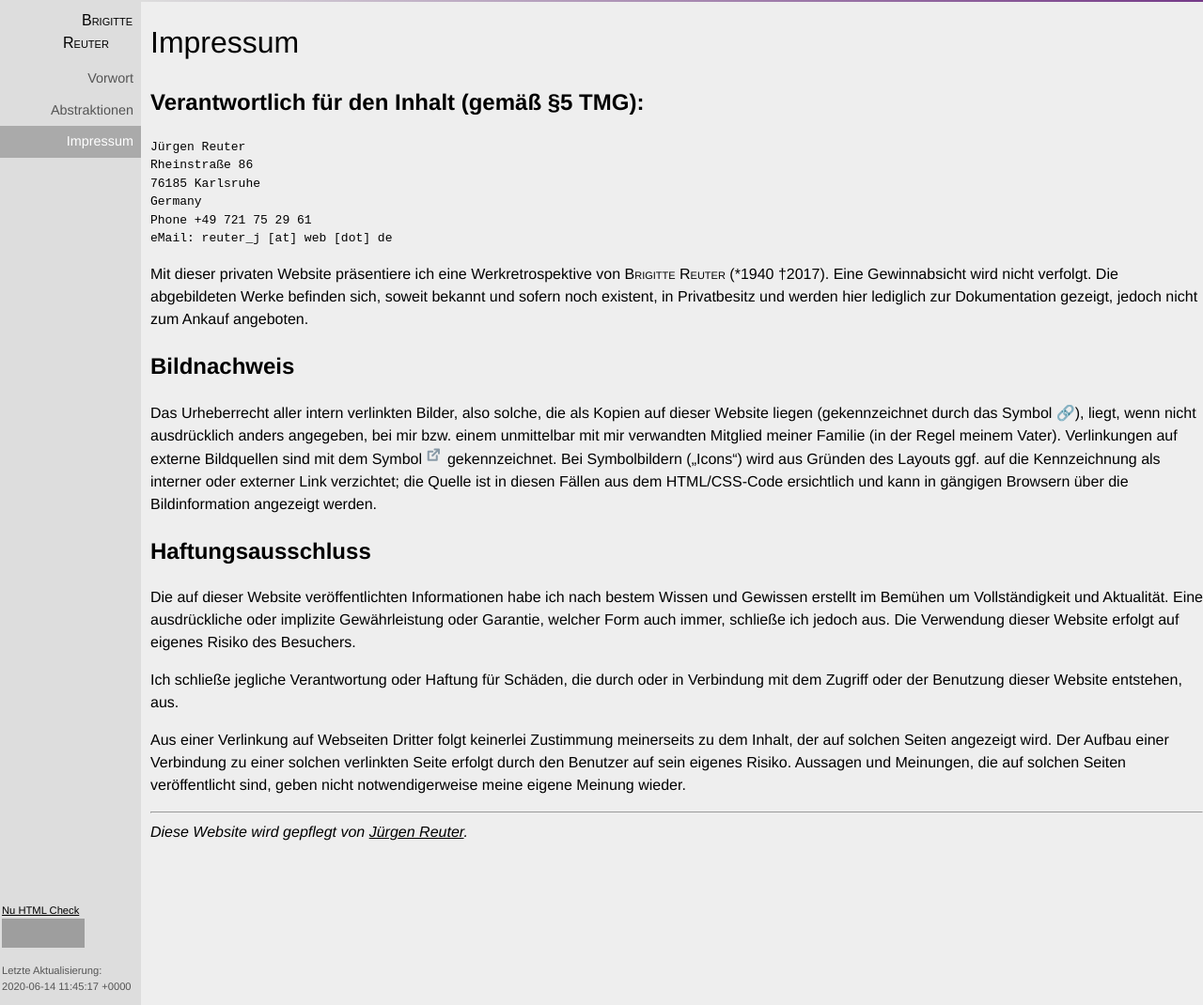
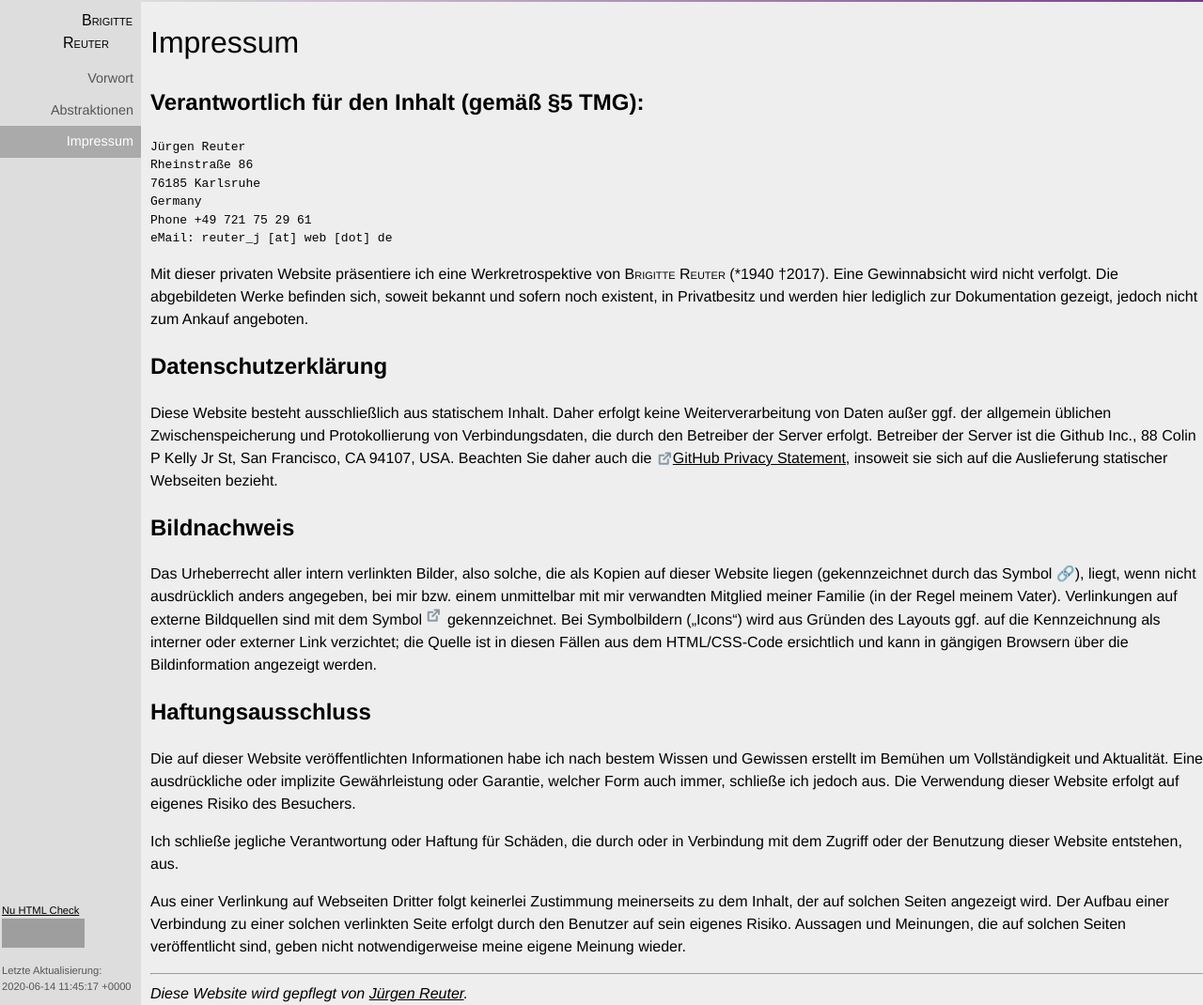
Before and after one commit to soundpaint/katalog-brigitte, a Jekyll site: the page built from docs/de/imprint.md, in a window 1280 px wide and 1070 px high. Shown: the whole window at 94% size. Built offline with Jekyll 4.4.1, drawn with Linux system fonts in a browser that asks for light colours; our own code applies the rules of GitHub Pages for plain Markdown files; grey boxes are pictures that could not be loaded.

Commit message:
Add Privacy Statement
* Add privacy statement to the
  imprint page.

```diff
--- a/docs/de/imprint.md
+++ b/docs/de/imprint.md
@@ -19,6 +19,17 @@ Gewinnabsicht wird nicht verfolgt.  Die abgebildeten Werke befinden
 sich, soweit bekannt und sofern noch existent, in Privatbesitz und
 werden hier lediglich zur Dokumentation gezeigt, jedoch nicht zum
 Ankauf angeboten.
+
+## Datenschutzerklärung
+
+Diese Website besteht ausschließlich aus statischem Inhalt.  Daher
+erfolgt keine Weiterverarbeitung von Daten außer ggf. der allgemein
+üblichen Zwischenspeicherung und Protokollierung von Verbindungsdaten,
+die durch den Betreiber der Server erfolgt.  Betreiber der Server ist
+die Github Inc., 88 Colin P Kelly Jr St, San Francisco, CA 94107, USA.
+Beachten Sie daher auch die [GitHub Privacy
+Statement](https://help.github.com/en/github/site-policy/github-privacy-statement),
+insoweit sie sich auf die Auslieferung statischer Webseiten bezieht.
 
 ## Bildnachweis
 
```
